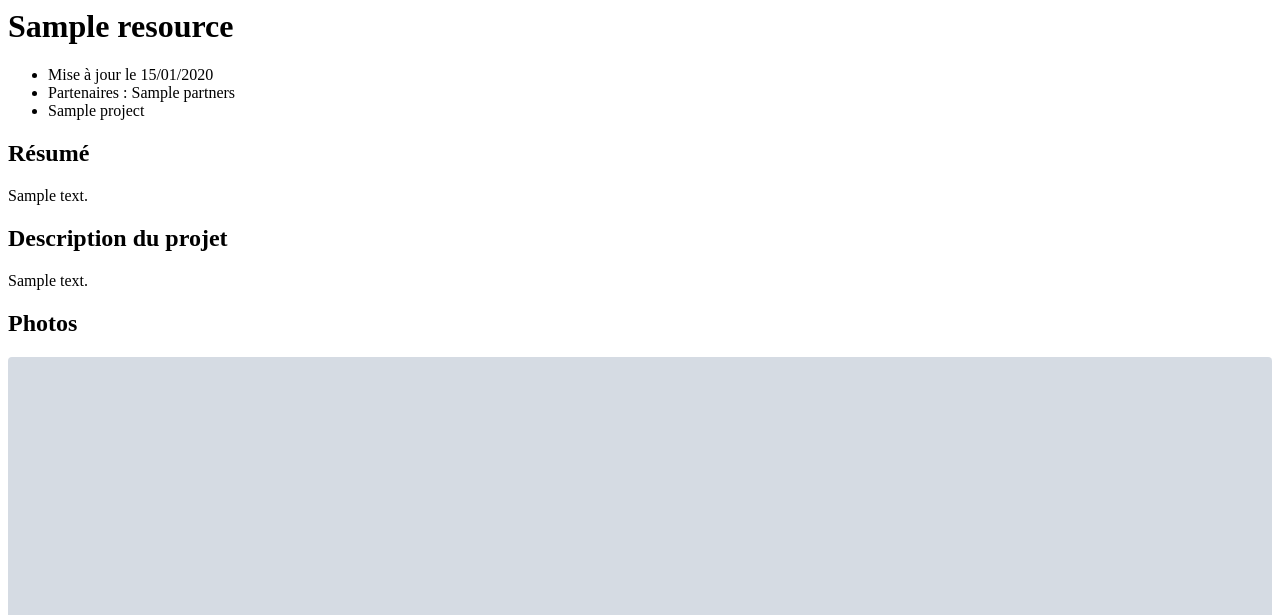
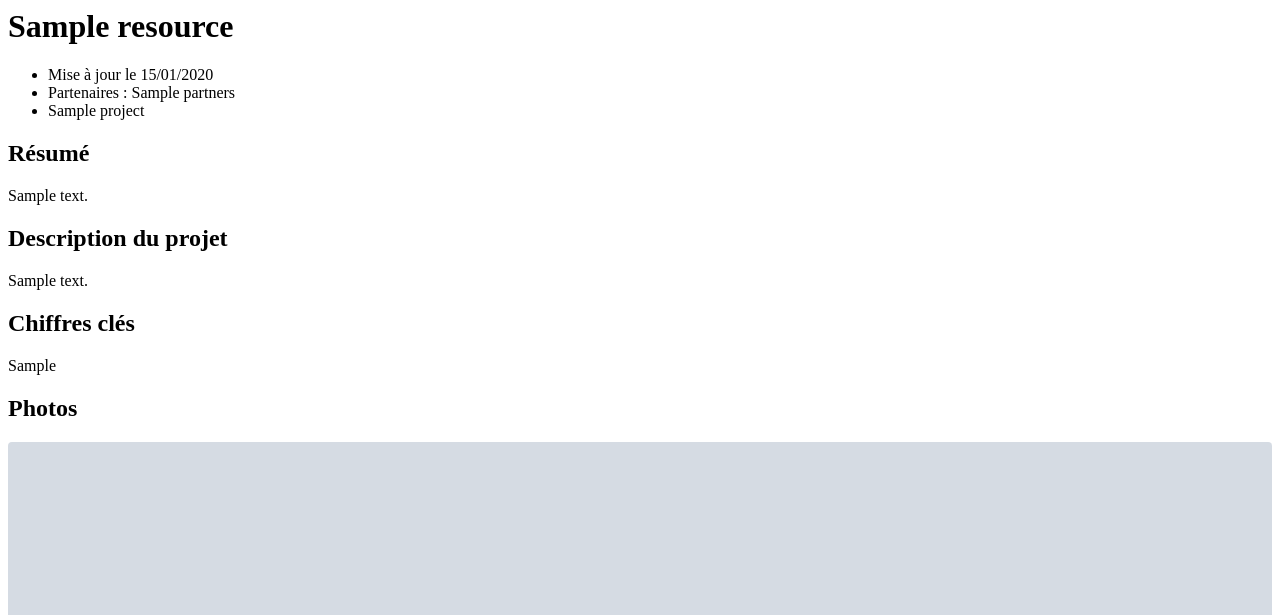
Before and after one commit to betagouv/recoco-plugins-mi-depafi, a Django app: template plugin_mi_depafi/templates/plugin_mi_depafi/realisation_detail.html in a window 1280 px wide. Shown: the top 615 px of the page. Run offline with Django 3.2, Linux system fonts and the light colour scheme; the template is opened without the code that fills it: most values are stand-ins (such as "Sample title", 1, 10 or a date in 2020); grey boxes marked "Sample" are stand-in pictures.

Commit message:
[feat] add key figures part to modal

```diff
--- a/plugin_mi_depafi/templates/plugin_mi_depafi/realisation_detail.html
+++ b/plugin_mi_depafi/templates/plugin_mi_depafi/realisation_detail.html
@@ -44,6 +44,14 @@
         </section>
         {% endif %}
 
+        <!-- Key figures -->
+        {% if realisation.key_figures %}
+        <section class="fr-mb-3w">
+            <h2 class="realisation-modal__content--title">Chiffres clés</h2>
+            <p class="fr-mb-0">{{ realisation.key_figures }}</p>
+        </section>
+        {% endif %}
+
     </div>
 
     <!-- Photos -->
```
